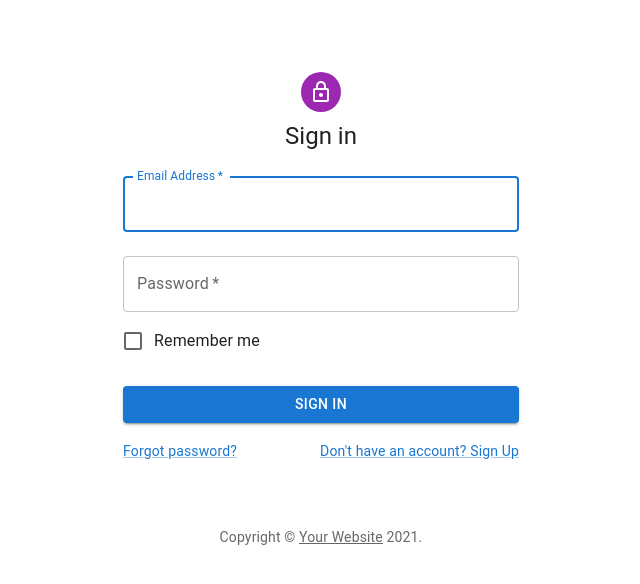
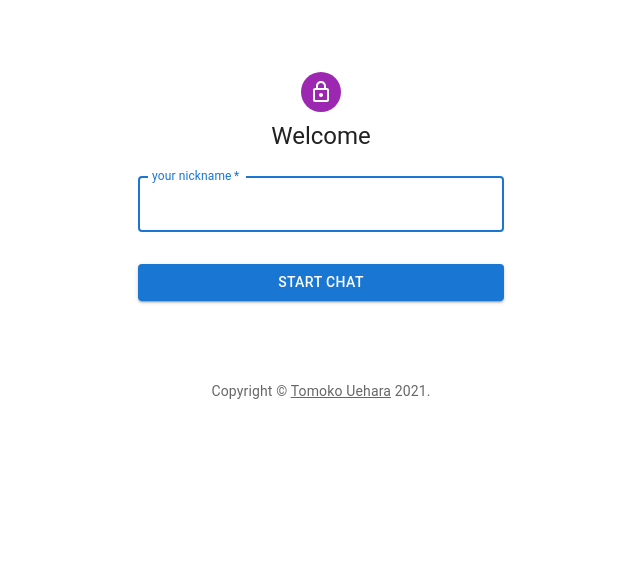
Before and after one commit to Tomoko-hub/reactChat, a React (Create React App) app: page / in a window 1280 px wide. Shown: the top 584 px of the page, without its empty margins (319-959 px from the left). Built offline with nearby package versions, Linux system fonts and the light colour scheme.

Commit message:
update sign in page

```diff
--- a/src/components/SignIn.js
+++ b/src/components/SignIn.js
@@ -3,10 +3,7 @@ import Avatar from '@mui/material/Avatar';
 import Button from '@mui/material/Button';
 import CssBaseline from '@mui/material/CssBaseline';
 import TextField from '@mui/material/TextField';
-import FormControlLabel from '@mui/material/FormControlLabel';
-import Checkbox from '@mui/material/Checkbox';
 import Link from '@mui/material/Link';
-import Grid from '@mui/material/Grid';
 import Box from '@mui/material/Box';
 import LockOutlinedIcon from '@mui/icons-material/LockOutlined';
 import Typography from '@mui/material/Typography';
@@ -17,8 +14,12 @@ function Copyright(props) {
   return (
     <Typography variant="body2" color="text.secondary" align="center" {...props}>
       {'Copyright © '}
-      <Link color="inherit" href="https://mui.com/">
-        Your Website
+      <Link color="inherit"
+      href="#"
+      target="_blank"
+      rel="noopner"
+      >
+        Tomoko Uehara
       </Link>{' '}
       {new Date().getFullYear()}
       {'.'}
@@ -34,7 +35,7 @@ export default function SignIn() {
     const data = new FormData(event.currentTarget);
     // eslint-disable-next-line no-console
     console.log({
-      email: data.get('email'),
+      name: data.get('name'),
       password: data.get('password'),
     });
   };
@@ -55,32 +56,17 @@ export default function SignIn() {
             <LockOutlinedIcon />
           </Avatar>
           <Typography component="h1" variant="h5">
-            Sign in
+            Welcome
           </Typography>
           <Box component="form" onSubmit={handleSubmit} noValidate sx={{ mt: 1 }}>
             <TextField
               margin="normal"
               required
               fullWidth
-              id="email"
-              label="Email Address"
-              name="email"
-              autoComplete="email"
+              id="name"
+              label="your nickname"
+              name="name"
               autoFocus
-            />
-            <TextField
-              margin="normal"
-              required
-              fullWidth
-              name="password"
-              label="Password"
-              type="password"
-              id="password"
-              autoComplete="current-password"
-            />
-            <FormControlLabel
-              control={<Checkbox value="remember" color="primary" />}
-              label="Remember me"
             />
             <Button
               type="submit"
@@ -88,20 +74,8 @@ export default function SignIn() {
               variant="contained"
               sx={{ mt: 3, mb: 2 }}
             >
-              Sign In
+              Start CHAT
             </Button>
-            <Grid container>
-              <Grid item xs>
-                <Link href="#" variant="body2">
-                  Forgot password?
-                </Link>
-              </Grid>
-              <Grid item>
-                <Link href="#" variant="body2">
-                  {"Don't have an account? Sign Up"}
-                </Link>
-              </Grid>
-            </Grid>
           </Box>
         </Box>
         <Copyright sx={{ mt: 8, mb: 4 }} />
```
